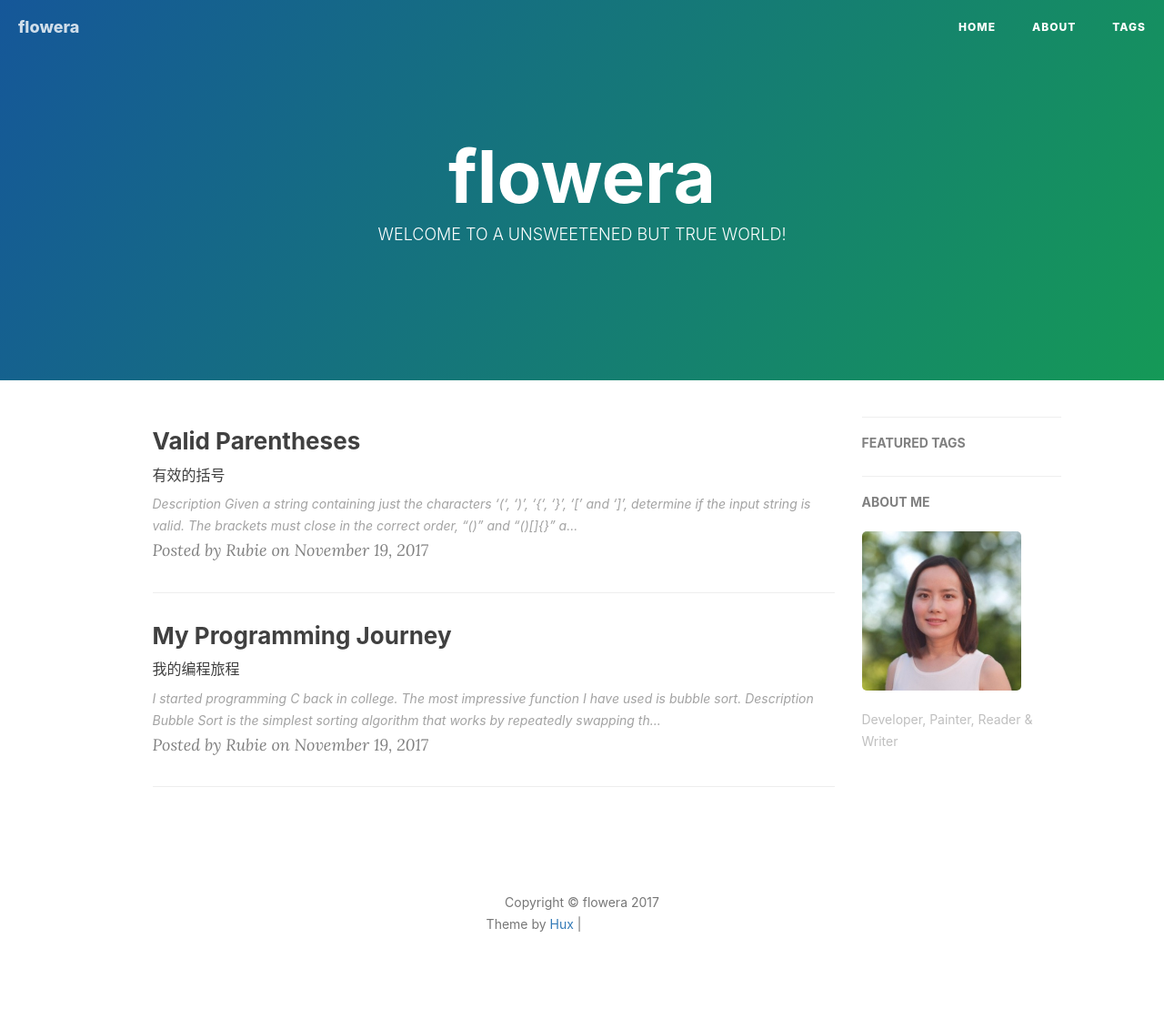
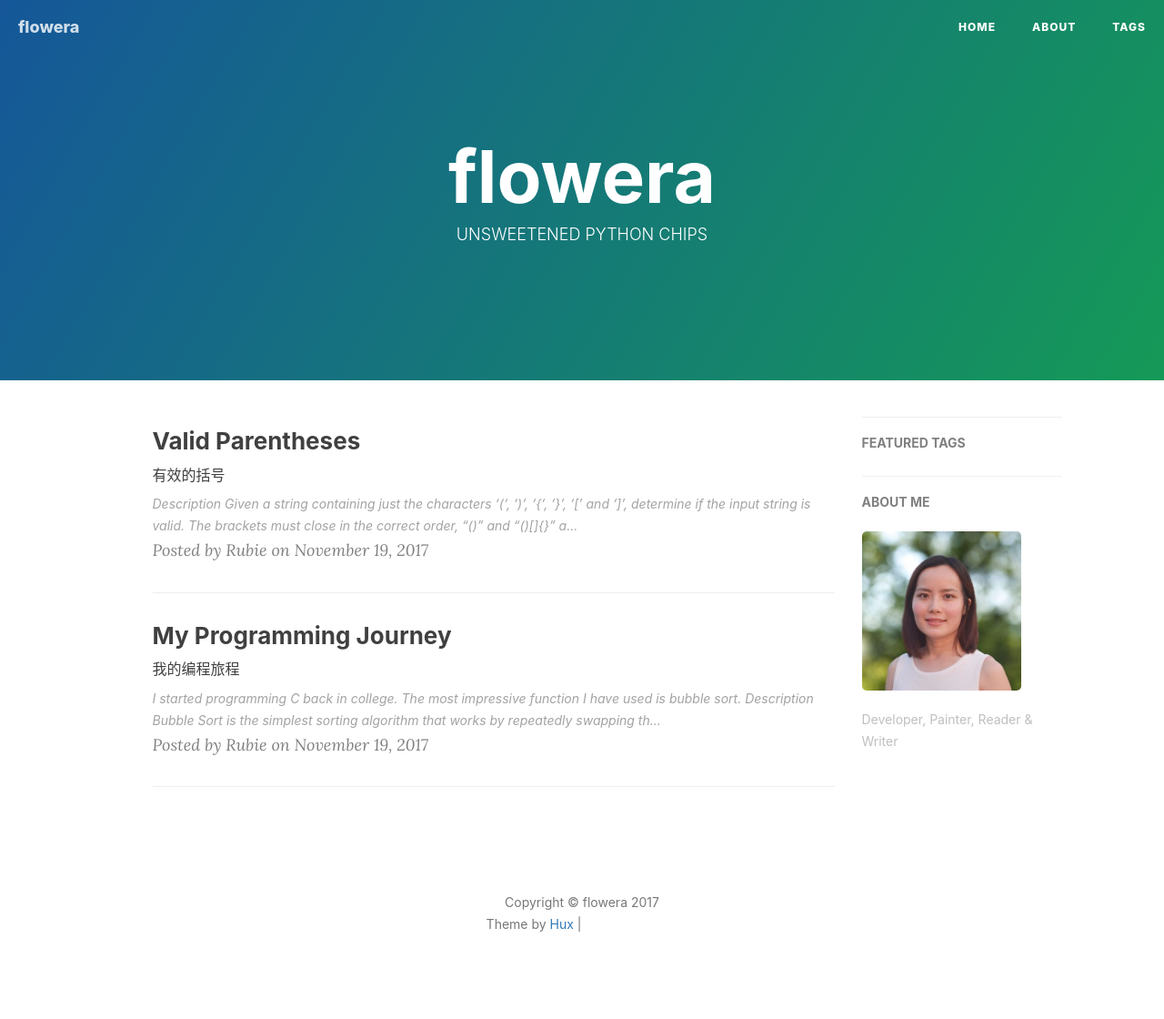
Before and after one commit to flowero/flowero1, a Jekyll site: the page built from index.html, in a window 1280 px wide. Shown: the whole page at 91% size. Built offline with Jekyll 4.4.1, drawn with Linux system fonts in a browser that asks for light colours; the list of posts is cut into pages by our own code; comment, search, counter and statistics services are not loaded; grey boxes are pictures that could not be loaded.

Commit message:
NOTE AGAIN

```diff
--- a/index.html
+++ b/index.html
@@ -1,6 +1,6 @@
 ---
 layout: page
-description: "WELCOME TO A UNSWEETENED BUT TRUE WORLD!"
+description: "UNSWEETENED PYTHON CHIPS"
 ---
 
 {% for post in paginator.posts %}
```
